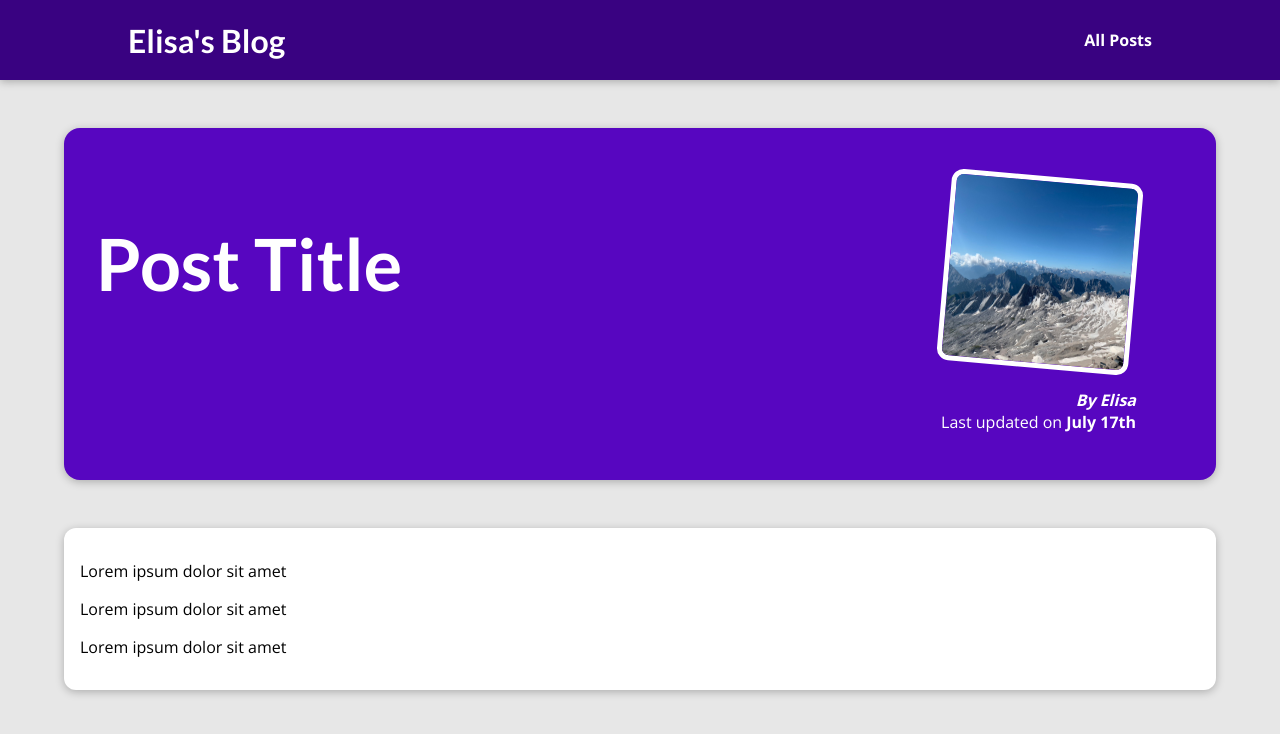
After one commit to ElisaFernandezCastillo/Blog, a Django app: template my_site/blog/templates/blog/post-detail.html in a window 1280 px wide. The commit adds this page. Shown: the top 734 px of the page. Run offline with Django 5.2, Linux system fonts and the light colour scheme; the template is opened without the code that fills it, so the values that code supplies are empty.

Commit message:
Adding the individual post page

```diff
--- /dev/null
+++ b/my_site/blog/static/blog/post-detail.css
@@ -0,0 +1,62 @@
+body {
+  background-color: #e7e7e7;
+}
+
+#main-navigation {
+  background-color: #390281;
+  box-shadow: 0 2px 8px rgba(0, 0, 0, 0.25);
+}
+
+#summary {
+  margin: 8rem auto 3rem auto;
+  padding: 2rem;
+  width: 90%;
+  max-width: 90rem;
+  border-radius: 16px;
+  background-color: #5706c0;
+  position: relative;
+  box-shadow: 0 2px 8px rgba(0, 0, 0, 0.25);
+  height: 22rem;
+}
+
+#summary h2 {
+  color: white;
+  font-size: 4.5rem;
+}
+
+#summary article {
+  position: absolute;
+  top: 2rem;
+  right: 3rem;
+  padding: 1rem 2rem;
+  border-radius: 12px;
+  text-align: right;
+  color: white;
+}
+
+#summary article img {
+  width: 12rem;
+  height: 12rem;
+  border-radius: 12px;
+  transform: rotateZ(5deg);
+  border: 5px solid white;
+  margin-bottom: 1rem;
+}
+
+#summary address {
+  font-weight: bold;
+}
+
+#summary time {
+  font-weight: bold;
+}
+
+main {
+  width: 90%;
+  max-width: 90rem;
+  margin: 3rem auto;
+  background-color: white;
+  padding: 1rem;
+  border-radius: 12px;
+  box-shadow: 0 2px 8px rgba(0, 0, 0, 0.25);
+}
--- a/my_site/blog/templates/blog/includes/post.html
+++ b/my_site/blog/templates/blog/includes/post.html
@@ -1,7 +1,7 @@
 {% load static%}
 <li>
     <article class="post">
-        <a href="">
+        <a href="{% url "post-detail-page" "the-mountains"%}">
             <img src="{% static "blog/images/mountains.jpg" %}" alt="Mountain Hiking"/>
             <div class="post__content">
                 <h3>Mountain Hiking</h3>
--- /dev/null
+++ b/my_site/blog/templates/blog/post-detail.html
@@ -0,0 +1,29 @@
+{% extends "base.html" %}
+{% load static %}
+
+{% block title %}
+    This Post Title
+
+{% endblock %}
+
+{% block css_files%}
+    <link rel="stylesheet" href="{% static "blog/post-detail.css" %}" />
+{% endblock %}
+
+{% block content %}
+<section id="summary">
+    <h2>Post Title</h2>
+    <article>
+        <img src="{% static "blog/images/mountains.jpg" %}" alt="Post Title"/>
+        <address>By Elisa</address>
+        <div>
+            Last updated on <time>July 17th</time>
+        </div>
+    </article>
+</section>
+<main>
+    <p> Lorem ipsum dolor sit amet </p>
+    <p> Lorem ipsum dolor sit amet </p>
+    <p> Lorem ipsum dolor sit amet </p>
+</main>
+{% endblock %}
--- a/my_site/blog/views.py
+++ b/my_site/blog/views.py
@@ -8,5 +8,5 @@ def starting_page(request):
 def posts(request):
     return render(request, "blog/all-posts.html")
 
-def post_detail(request):
-    pass
+def post_detail(request, slug):
+    return render(request, "blog/post-detail.html")
--- a/my_site/templates/base.html
+++ b/my_site/templates/base.html
@@ -10,9 +10,9 @@
 </head>
 <body>
     <header id="main-navigation">
-        <h1><a href="">Elisa's Blog</a></h1>
+        <h1><a href="{% url "starting-page" %}">Elisa's Blog</a></h1>
         <nav>
-            <a href="">All Posts</a>
+            <a href="{% url "posts-page" %}">All Posts</a>
         </nav>
     </header>
     {% block content %}
```
